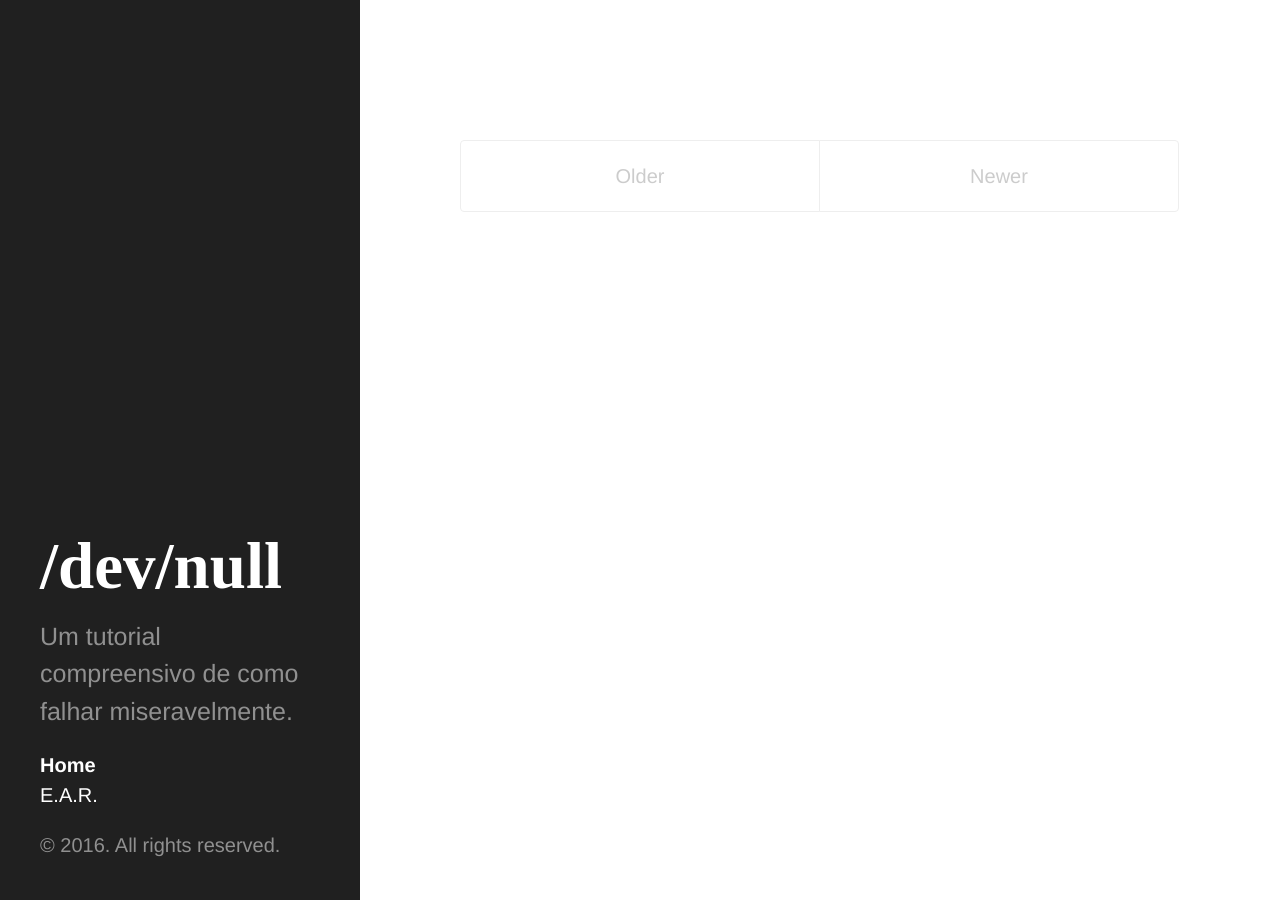
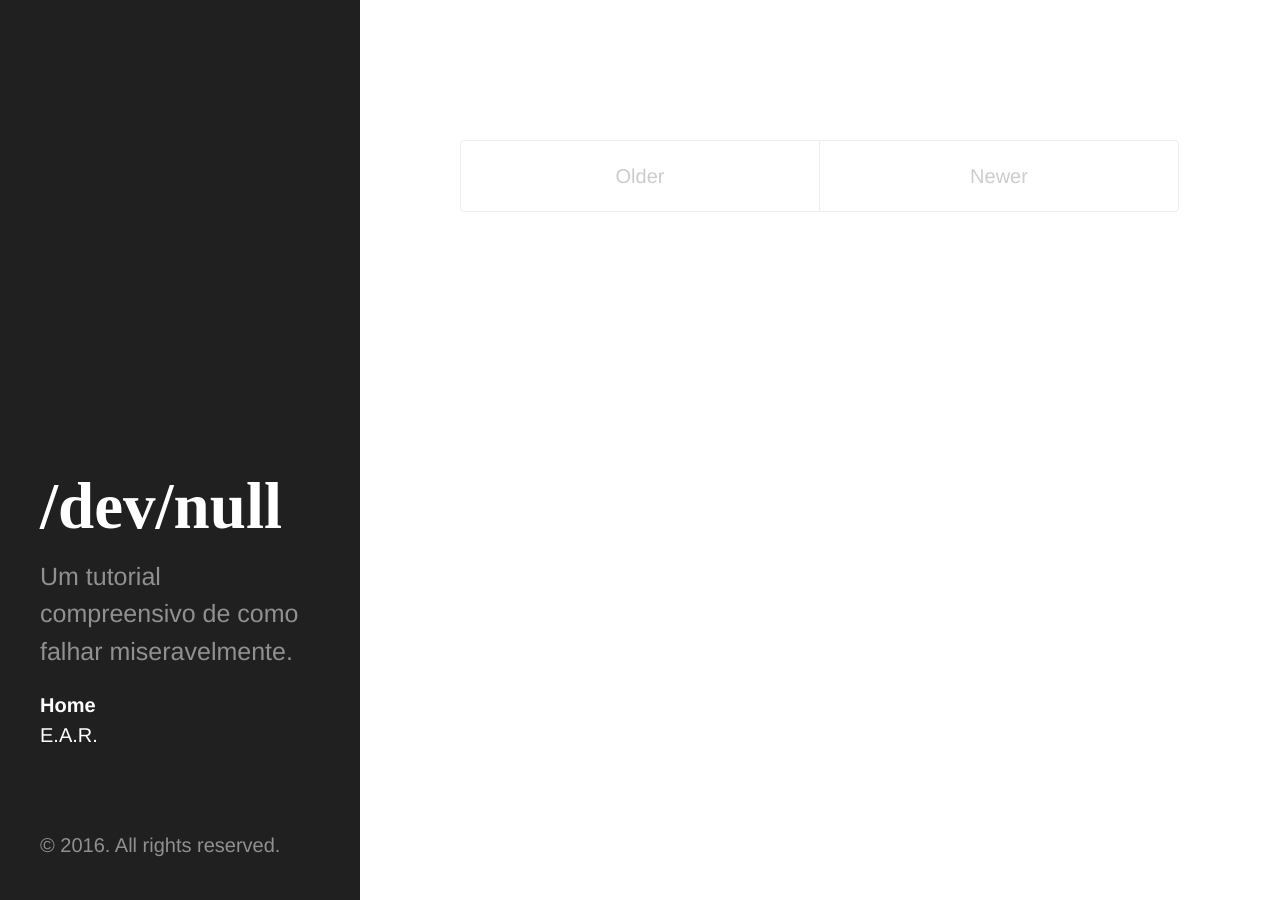
Before and after one commit to bvanelli/bvanelli.github.io, a Jekyll site: the page built from index.html, in a window 1280 px wide. Built offline with Jekyll 4.4.1, drawn with Linux system fonts in a browser that asks for light colours; the list of posts is cut into pages by our own code.

Commit message:
Updated hyde.css to better display sidebar

```diff
--- a/public/css/hyde.css
+++ b/public/css/hyde.css
@@ -78,15 +78,22 @@
 /* About section */
 .sidebar-about h1 {
   color: #fff;
-  margin-top: 0;
+#  margin-top: 5rem;
   font-family: serif;
   font-size: 3.25rem;
 }
+
+.sidebar-about p {
+  margin-bottom: 1rem;
+}
+
+
 
 /* Sidebar nav */
 .sidebar-nav {
   padding-left: 0;
   list-style: none;
+  margin-bottom: 4rem;
 }
 .sidebar-nav-item {
   display: block;
@@ -113,7 +120,6 @@
     left:   1rem;
   }
 }
-
 
 /* Container
  *
```
